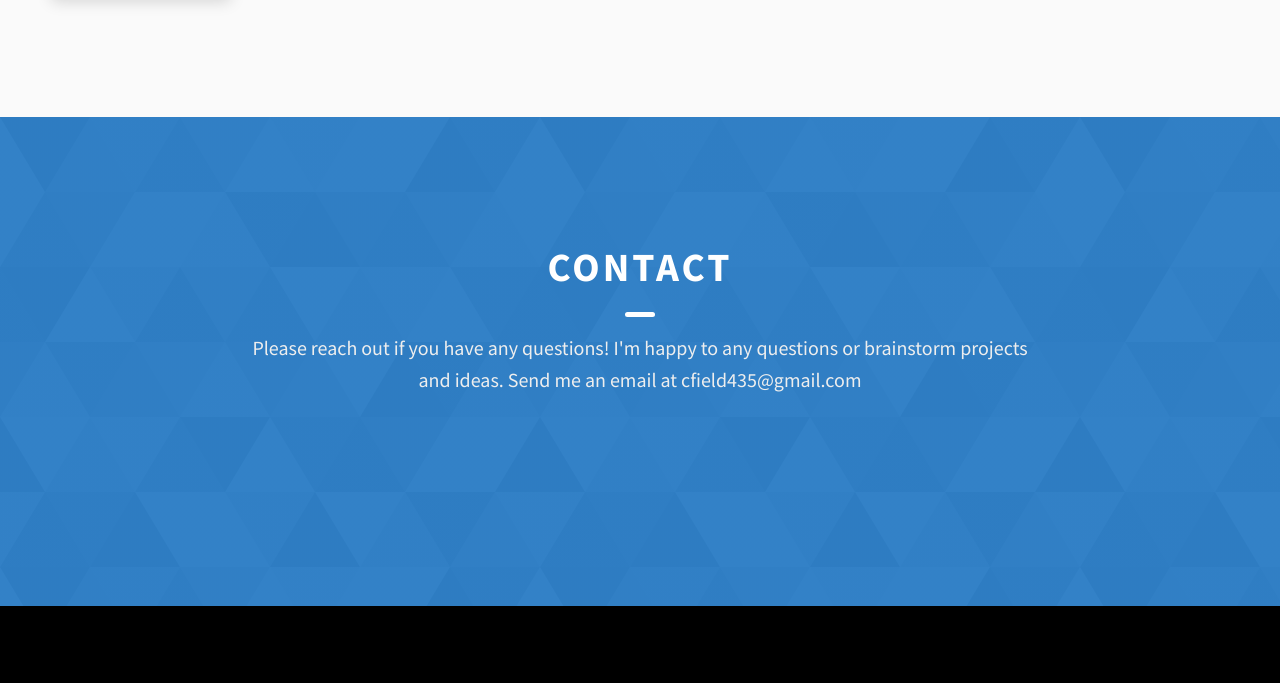
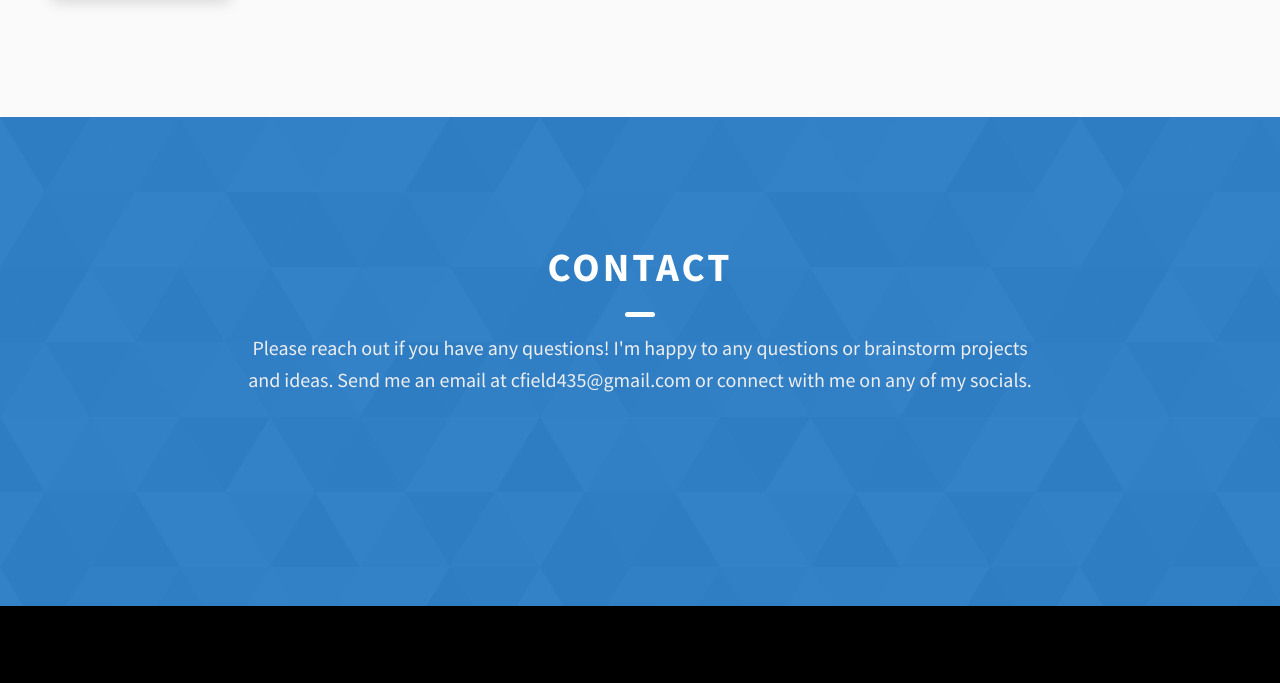
Before and after one commit to chrizztoefurr/chrizztoefurr.github.io, a website built with Vite: page index.html in a window 1280 px wide. Shown: the part 3265-3948 px from the top of the page. Built offline with nearby package versions, Linux system fonts and the light colour scheme; files whose address does not match are found by name.

Commit message:
Update index.html

```diff
--- a/index.html
+++ b/index.html
@@ -261,7 +261,7 @@
         <h2 class="heading heading-sec heading-sec__mb-med">
           <span class="heading-sec__main heading-sec__main--lt">Contact</span>
           <span class="heading-sec__sub heading-sec__sub--lt">
-            Please reach out if you have any questions! I'm happy to any questions or brainstorm projects and ideas. Send me an email at cfield435@gmail.com
+            Please reach out if you have any questions! I'm happy to any questions or brainstorm projects and ideas. Send me an email at cfield435@gmail.com or connect with me on any of my socials.
           </span>
         </h2>
       </div>
```
